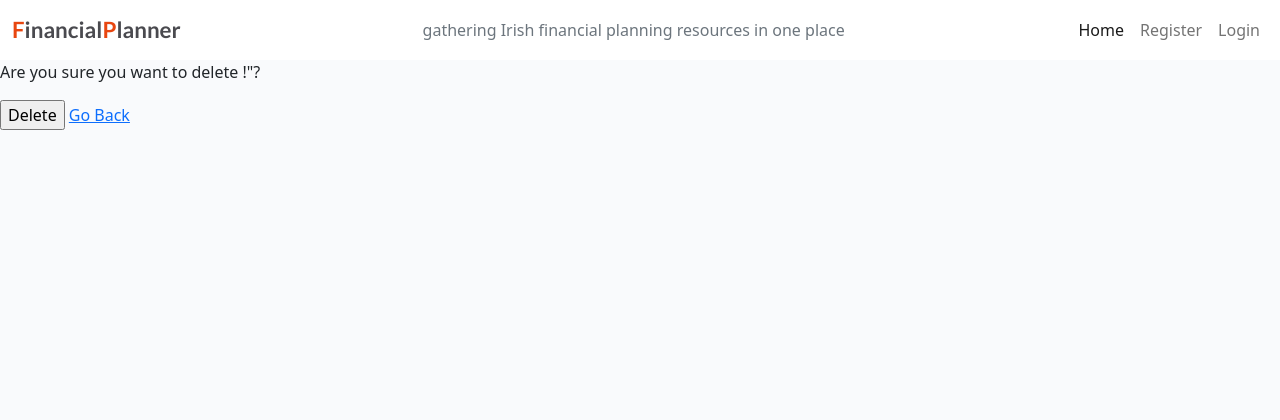
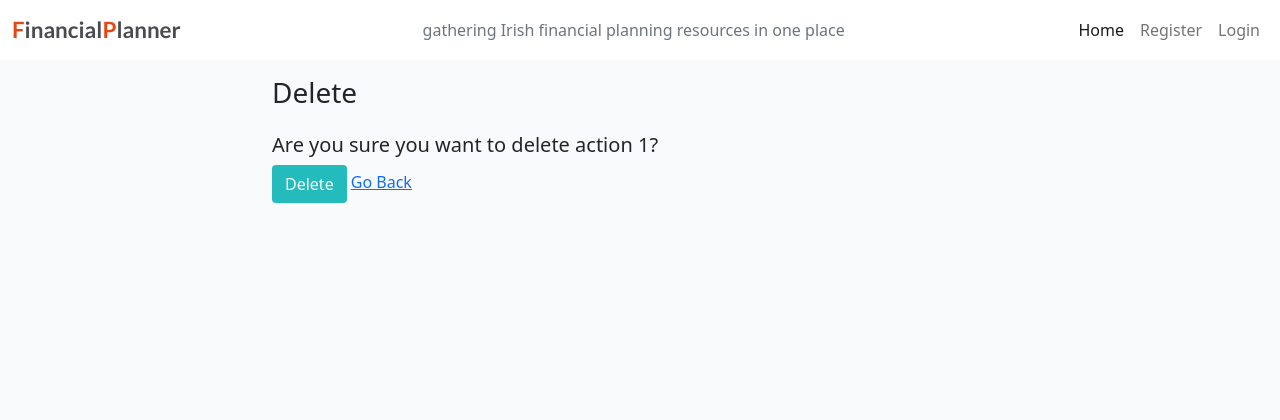
Before and after one commit to StephenWinters95/FLIT_Main_Ste, a Django app: page /myplanner/delete_action/1/ in a window 1280 px wide. Shown: the top 420 px of the page. Run offline with Django 3.2, Linux system fonts and the light colour scheme; tables that the repository leaves empty hold one stand-in row (values such as "Sample post"); some libraries are stand-ins or nearby versions.

Commit message:
Tidyup html page and functionality for personal action editing issue #21

```diff
--- a/fp_personal/views.py
+++ b/fp_personal/views.py
@@ -256,4 +256,4 @@ def deleteUserAction(request, pk):
     if request.method == 'POST':
         action.delete()
         return redirect('my_planner')
-    return render(request, 'delete.html', {object: action})
+    return render(request, 'delete.html', {'object': 'action ' + str(action.user_action_seq)})
--- a/templates/delete.html
+++ b/templates/delete.html
@@ -1,12 +1,23 @@
 {% extends 'base.html' %}
+{% load crispy_forms_tags %}
 {% block content %}
-{% load crispy_forms_tags %}
 
-   <form action="" method="POST">
-        {% csrf_token %}
-        <p>Are you sure you want to delete !{{object}}"?</p>
-        <input type="submit" value="Delete"/>
-        <a href="{% url 'my_planner' %}">Go Back</a>
-   </form>
+<div class="container">
+   <div class="row">
+       <div class="col-md-8 mt-3 offset-md-2">
+         <h3>Delete</h3>
+      </div> <!-- end div class ="col-md-8 mt-3 offset-md-2"-->
+   </div> <!-- end div class="row" -->
+   <div class="row">
+       <div class="col-md-8 mt-3 offset-md-2">
+         <form action="" method="POST">
+            {% csrf_token %}
+            <h5>Are you sure you want to delete {{object}}?</h5>
+            <input class="btn btn-signup right" type="submit" value="Delete"/>
+            <a href="{% url 'my_planner' %}">Go Back</a>
+         </form>
+      </div> <!-- end div class ="col-md-8 mt-3 offset-md-2"-->
+   </div> <!-- end div class="row" -->
+</div> <!-- end div class="container"-->
 
 {% endblock content %}
--- a/templates/my_planner.html
+++ b/templates/my_planner.html
@@ -95,7 +95,7 @@
                             <td>{{action.user_action_taken}}</td>
                             <td>{{action.observation}}</td>
                             <td>{{action.completed}}</td>
-                            <td>{{action.completd_on}}</td>
+                            <td>{{action.completed_on}}</td>
                         </tr>
                         {% endfor %}
                     </form>
```
